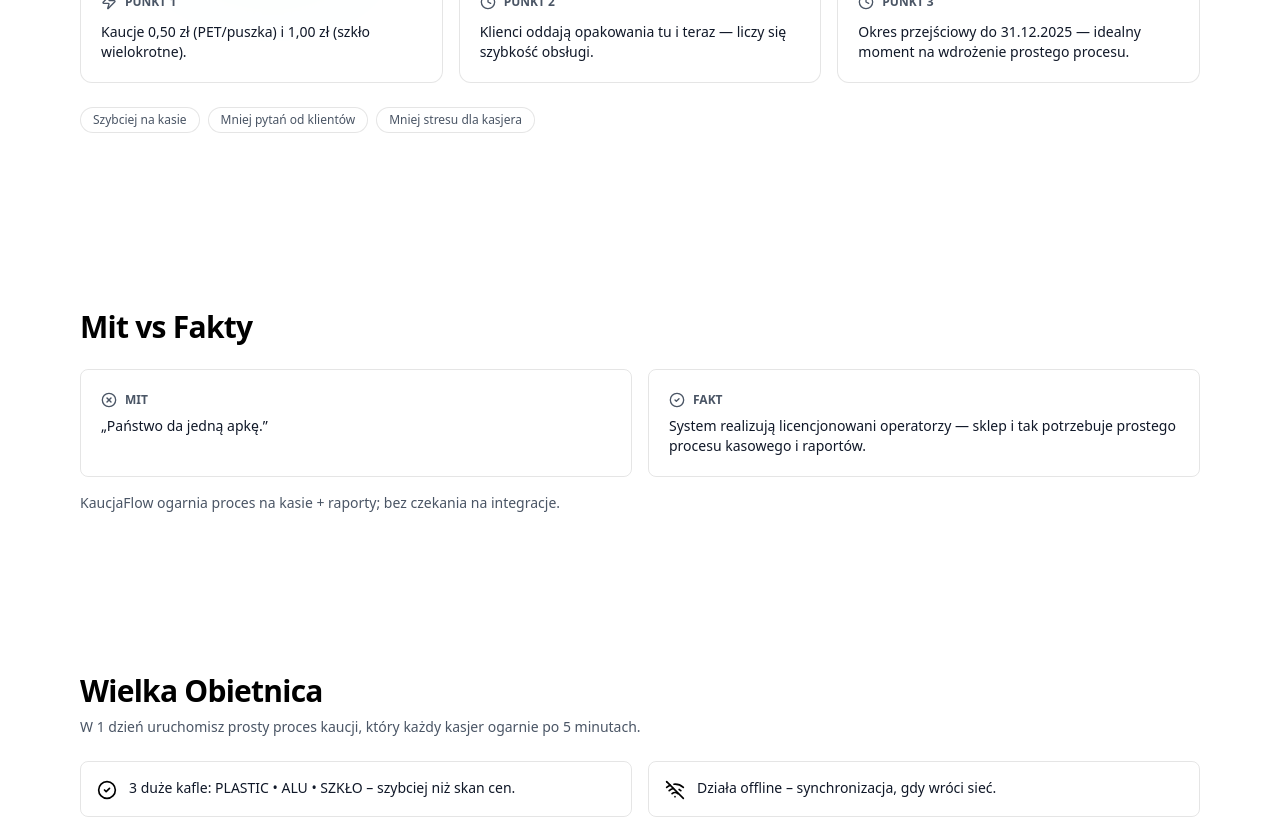
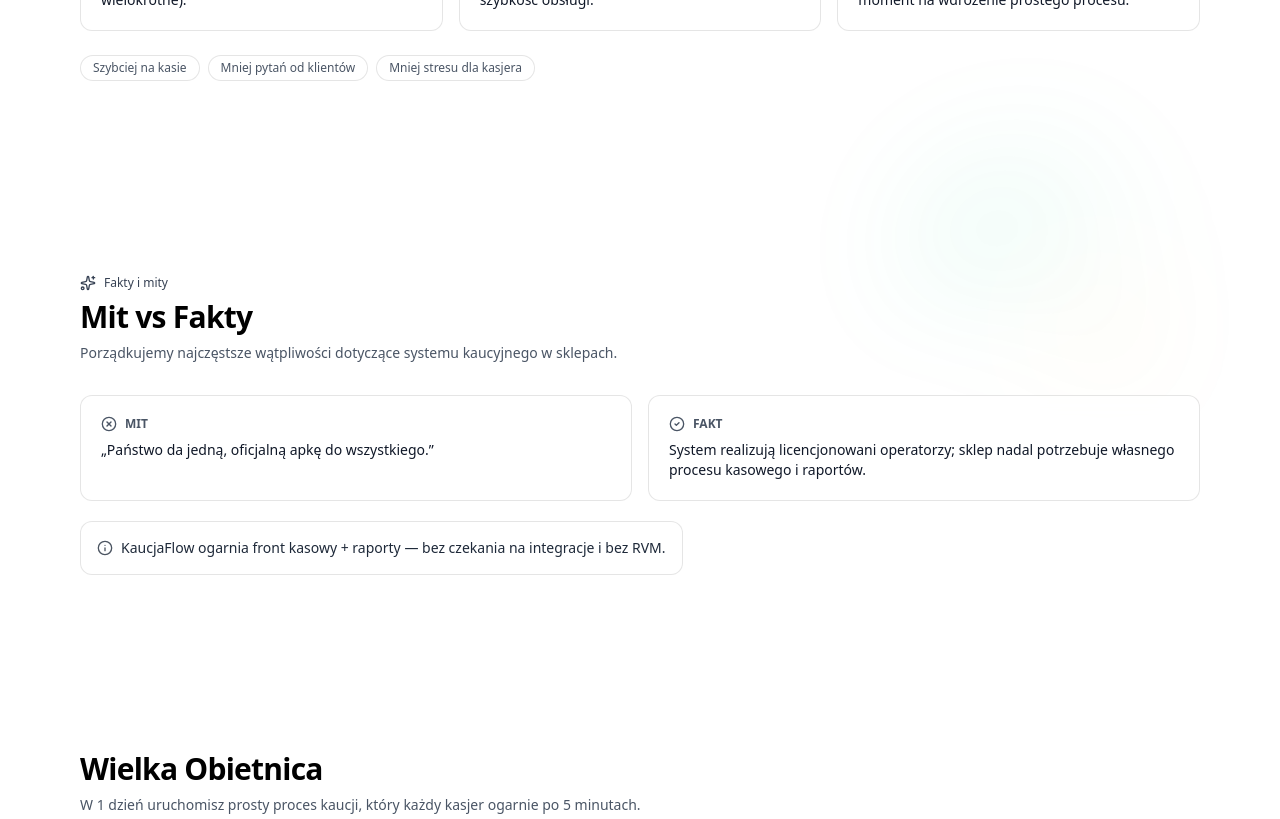
Before and after one commit to dawidglap/kaucjaflow-v2, a Next.js app: page / in a window 1280 px wide. Shown: the part 1180-1999 px from the top of the page. Built offline with nearby package versions, Linux system fonts and the light colour scheme.

Commit message:
styling components

```diff
--- a/src/components/Hero.tsx
+++ b/src/components/Hero.tsx
@@ -2,7 +2,7 @@
 
 import React from 'react';
 import Link from 'next/link';
-import { motion, useReducedMotion } from 'framer-motion';
+import { motion, useReducedMotion, type MotionProps } from 'framer-motion';
 
 export type HeroProps = {
   badge?: string;
@@ -25,15 +25,12 @@
 }: HeroProps) {
   const prefersReduce = useReducedMotion();
 
-  // Animations
-  const fadeUp = {
-    hidden: { opacity: 0, y: prefersReduce ? 0 : 12 },
-    show: (i = 0) => ({
-      opacity: 1,
-      y: 0,
-      transition: { delay: 0.06 * i, duration: 0.5, ease: 'easeOut' },
-    }),
-  };
+  // Helper tipizzato: niente "ease", y sempre presente
+  const fade = (i = 0): MotionProps => ({
+    initial: { opacity: 0, y: prefersReduce ? 0 : 12 },
+    animate: { opacity: 1, y: 0 },
+    transition: { delay: 0.06 * i, duration: prefersReduce ? 0.35 : 0.5 },
+  });
 
   return (
     <section
@@ -77,10 +74,7 @@
           {/* Badge */}
           <motion.div
             className="mb-5 inline-flex items-center gap-2 rounded-full border border-black/10 bg-white/70 px-3 py-1 text-xs font-medium text-gray-800 backdrop-blur-md dark:border-white/15 dark:bg-white/10 dark:text-gray-100"
-            variants={fadeUp}
-            initial="hidden"
-            animate="show"
-            custom={0}
+            {...fade(0)}
           >
             <span className="inline-block h-2 w-2 rounded-full bg-emerald-500" />
             {badge}
@@ -90,10 +84,7 @@
           <motion.h1
             id="hero-title"
             className="text-balance text-4xl font-semibold leading-[1.05] tracking-tight sm:text-5xl md:text-6xl"
-            variants={fadeUp}
-            initial="hidden"
-            animate="show"
-            custom={1}
+            {...fade(1)}
           >
             {title}
           </motion.h1>
@@ -101,10 +92,7 @@
           {/* Sub */}
           <motion.p
             className="mt-4 max-w-2xl text-pretty text-base text-gray-700 dark:text-gray-300 sm:text-lg"
-            variants={fadeUp}
-            initial="hidden"
-            animate="show"
-            custom={2}
+            {...fade(2)}
           >
             {subtitle}
           </motion.p>
@@ -112,10 +100,7 @@
           {/* CTA */}
           <motion.div
             className="mt-7 flex flex-col gap-3 sm:flex-row sm:items-center"
-            variants={fadeUp}
-            initial="hidden"
-            animate="show"
-            custom={3}
+            {...fade(3)}
           >
             <Link
               href={ctaHref}
@@ -132,10 +117,7 @@
           {/* Micro-stats */}
           <motion.ul
             className="mt-10 grid max-w-3xl grid-cols-2 gap-3 text-sm text-gray-600 dark:text-gray-300 sm:grid-cols-3"
-            variants={fadeUp}
-            initial="hidden"
-            animate="show"
-            custom={4}
+            {...fade(4)}
           >
             <li className="rounded-lg border border-black/10 bg-white/60 px-3 py-2 backdrop-blur dark:border-white/15 dark:bg-white/10">
               <span className="font-semibold text-gray-900 dark:text-gray-100">Offline-first</span>
--- a/src/components/MythBuster.tsx
+++ b/src/components/MythBuster.tsx
@@ -1,9 +1,13 @@
 'use client';
 
 import React from 'react';
-import { CircleX, CircleCheck } from 'lucide-react';
+import { motion, useReducedMotion, type MotionProps } from 'framer-motion';
+import { CircleX, CircleCheck, Info, Sparkles } from 'lucide-react';
 
 export type MythBusterProps = {
+  eyebrow?: string;         // es. "Fakty i mity"
+  title?: string;           // h2
+  sublead?: string;         // breve spiegazione (opzionale)
   myth?: string;
   fact?: string;
   note?: string;
@@ -11,49 +15,110 @@
 };
 
 export default function MythBuster({
-  myth = '„Państwo da jedną apkę.”',
-  fact = 'System realizują licencjonowani operatorzy — sklep i tak potrzebuje prostego procesu kasowego i raportów.',
-  note = 'KaucjaFlow ogarnia proces na kasie + raporty; bez czekania na integracje.',
+  eyebrow = 'Fakty i mity',
+  title = 'Mit vs Fakty',
+  sublead = 'Porządkujemy najczęstsze wątpliwości dotyczące systemu kaucyjnego w sklepach.',
+  myth = '„Państwo da jedną, oficjalną apkę do wszystkiego.”',
+  fact = 'System realizują licencjonowani operatorzy; sklep nadal potrzebuje własnego procesu kasowego i raportów.',
+  note = 'KaucjaFlow ogarnia front kasowy + raporty — bez czekania na integracje i bez RVM.',
   className,
 }: MythBusterProps) {
+  const prefersReduce = useReducedMotion();
+
+  const fade = (i = 0): MotionProps => ({
+    initial: { opacity: 0, y: prefersReduce ? 0 : 12 },
+    animate: { opacity: 1, y: 0 },
+    transition: { delay: 0.06 * i, duration: prefersReduce ? 0.35 : 0.5 },
+  });
+
   return (
     <section
       id="myth"
-      className={`mx-auto w-full max-w-6xl px-4 py-14 sm:py-20 ${className || ''}`}
+      className={`relative isolate ${className || ''}`}
       aria-labelledby="myth-title"
     >
-      <header className="mb-6">
-        <h2 id="myth-title" className="text-balance text-2xl font-semibold tracking-tight sm:text-3xl">
-          Mit vs Fakty
-        </h2>
-      </header>
+      {/* Background flair (discreto) */}
+      <div aria-hidden className="pointer-events-none absolute inset-0 -z-10">
+        <div className="absolute right-[8%] top-[-8%] h-[34vh] w-[34vh] rounded-full blur-3xl opacity-35
+                        bg-[conic-gradient(from_260deg,theme(colors.emerald.400/.28),transparent_55%,theme(colors.amber.400/.22),transparent_75%)]
+                        dark:bg-[conic-gradient(from_260deg,theme(colors.emerald.300/.22),transparent_55%,theme(colors.amber.300/.18),transparent_75%)]" />
+      </div>
 
-      <div className="grid gap-4 sm:grid-cols-2">
-        {/* MIT */}
-        <div className="rounded-lg border border-black/10 p-5 dark:border-white/15">
-          <div className="mb-2 inline-flex items-center gap-2 text-xs font-semibold uppercase text-gray-600 dark:text-gray-300">
-            <CircleX className="h-4 w-4" />
-            Mit
-          </div>
-          <p className="text-sm text-gray-900 dark:text-gray-100">{myth}</p>
+      <div className="mx-auto w-full max-w-6xl px-4 py-16 sm:py-20 md:py-24">
+        {/* Eyebrow */}
+        <motion.p
+          className="mb-2 inline-flex items-center gap-2 text-xs font-medium text-gray-700 dark:text-gray-300"
+          {...fade(0)}
+        >
+          <Sparkles className="h-4 w-4" />
+          {eyebrow}
+        </motion.p>
+
+        {/* Heading */}
+        <motion.h2
+          id="myth-title"
+          className="text-balance text-2xl font-semibold tracking-tight sm:text-3xl"
+          {...fade(1)}
+        >
+          {title}
+        </motion.h2>
+
+        {/* Sublead (opzionale) */}
+        {sublead && (
+          <motion.p
+            className="mt-2 max-w-2xl text-sm text-gray-600 dark:text-gray-300"
+            {...fade(2)}
+          >
+            {sublead}
+          </motion.p>
+        )}
+
+        {/* Cards: 1 col mobile, 2 col desktop */}
+        <div className="mt-8 grid grid-cols-1 gap-4 md:grid-cols-2">
+          {/* MIT */}
+          <motion.article
+            aria-labelledby="myth-card-title"
+            className="flex h-full flex-col rounded-xl border border-black/10 bg-white/60 p-5 backdrop-blur dark:border-white/15 dark:bg-white/10"
+            {...fade(3)}
+          >
+            <h3
+              id="myth-card-title"
+              className="mb-2 inline-flex items-center gap-2 text-xs font-semibold uppercase text-gray-600 dark:text-gray-300"
+            >
+              <CircleX className="h-4 w-4" />
+              Mit
+            </h3>
+            <p className="text-sm text-gray-900 dark:text-gray-100">{myth}</p>
+          </motion.article>
+
+          {/* FAKT */}
+          <motion.article
+            aria-labelledby="fact-card-title"
+            className="flex h-full flex-col rounded-xl border border-black/10 bg-white/60 p-5 backdrop-blur dark:border-white/15 dark:bg-white/10"
+            {...fade(4)}
+          >
+            <h3
+              id="fact-card-title"
+              className="mb-2 inline-flex items-center gap-2 text-xs font-semibold uppercase text-gray-600 dark:text-gray-300"
+            >
+              <CircleCheck className="h-4 w-4" />
+              Fakt
+            </h3>
+            <p className="text-sm text-gray-900 dark:text-gray-100">{fact}</p>
+          </motion.article>
         </div>
 
-        {/* FAKT */}
-        <div className="rounded-lg border border-black/10 p-5 dark:border-white/15">
-          <div className="mb-2 inline-flex items-center gap-2 text-xs font-semibold uppercase text-gray-600 dark:text-gray-300">
-            <CircleCheck className="h-4 w-4" />
-            Fakt
-          </div>
-          <p className="text-sm text-gray-900 dark:text-gray-100">{fact}</p>
-        </div>
+        {/* Nota full-width */}
+        {note && (
+          <motion.aside
+            className="mt-5 inline-flex items-start gap-2 rounded-xl border border-black/10 bg-white/60 p-4 text-sm text-gray-800 backdrop-blur dark:border-white/15 dark:bg-white/10 dark:text-gray-100"
+            {...fade(5)}
+          >
+            <Info className="mt-0.5 h-4 w-4 shrink-0 opacity-80" />
+            <span>{note}</span>
+          </motion.aside>
+        )}
       </div>
-
-      {/* Nota dodatkowa */}
-      {note && (
-        <p className="mt-4 text-sm text-gray-600 dark:text-gray-300">
-          {note}
-        </p>
-      )}
     </section>
   );
 }
--- a/src/components/WhyNow.tsx
+++ b/src/components/WhyNow.tsx
@@ -1,7 +1,7 @@
 'use client';
 
 import React from 'react';
-import { motion, useReducedMotion } from 'framer-motion';
+import { motion, useReducedMotion, type MotionProps } from 'framer-motion';
 import { CalendarDays, Zap, Clock } from 'lucide-react';
 
 export type WhyNowProps = {
@@ -21,14 +21,12 @@
 }: WhyNowProps) {
   const prefersReduce = useReducedMotion();
 
-  const fadeUp = {
-    hidden: { opacity: 0, y: prefersReduce ? 0 : 12 },
-    show: (i = 0) => ({
-      opacity: 1,
-      y: 0,
-      transition: { delay: 0.06 * i, duration: 0.5, ease: 'easeOut' },
-    }),
-  };
+  // Helper animazione: y sempre presente, niente 'ease' stringa
+  const fade = (i = 0): MotionProps => ({
+    initial: { opacity: 0, y: prefersReduce ? 0 : 12 },
+    animate: { opacity: 1, y: 0 },
+    transition: { delay: 0.06 * i, duration: prefersReduce ? 0.35 : 0.5 },
+  });
 
   const ICONS = [Zap, Clock, Clock];
 
@@ -38,7 +36,7 @@
       className={`relative isolate ${className || ''}`}
       aria-labelledby="whynow-title"
     >
-      {/* Subtle background flair */}
+      {/* Background flair */}
       <div aria-hidden className="pointer-events-none absolute inset-0 -z-10">
         <div className="absolute left-[10%] top-[-10%] h-[36vh] w-[36vh] rounded-full blur-3xl opacity-35
                         bg-[conic-gradient(from_140deg,theme(colors.emerald.400/.28),transparent_55%,theme(colors.amber.400/.22),transparent_75%)]
@@ -49,10 +47,7 @@
         {/* Eyebrow */}
         <motion.p
           className="mb-2 inline-flex items-center gap-2 text-xs font-medium text-gray-700 dark:text-gray-300"
-          variants={fadeUp}
-          initial="hidden"
-          animate="show"
-          custom={0}
+          {...fade(0)}
         >
           <CalendarDays className="h-4 w-4" />
           Start systemu
@@ -62,10 +57,7 @@
         <motion.h2
           id="whynow-title"
           className="text-balance text-2xl font-semibold tracking-tight sm:text-3xl"
-          variants={fadeUp}
-          initial="hidden"
-          animate="show"
-          custom={1}
+          {...fade(1)}
         >
           Dlaczego teraz?
         </motion.h2>
@@ -73,36 +65,30 @@
         {/* Lead */}
         <motion.p
           className="mt-2 max-w-2xl text-sm text-gray-600 dark:text-gray-300"
-          variants={fadeUp}
-          initial="hidden"
-          animate="show"
-          custom={2}
+          {...fade(2)}
         >
           System kaucji działa od <strong>{startDate}</strong>. To moment, by
           ułożyć prosty proces na kasie i uniknąć kolejek.
         </motion.p>
 
-        {/* Bullets — 1 col mobile, 3 cols desktop */}
+        {/* Bullets — 1 col mobile, 3 col desktop */}
         <motion.ul
           className="mt-8 grid grid-cols-1 items-stretch gap-4 md:grid-cols-3"
-          initial="hidden"
-          animate="show"
+          {...fade(3)}
         >
           {bullets.map((b, i) => {
             const Icon = ICONS[i % ICONS.length] || Clock;
             return (
-              <motion.li
+              <li
                 key={i}
                 className="flex h-full flex-col rounded-xl border border-black/10 bg-white/60 p-5 backdrop-blur dark:border-white/15 dark:bg-white/10"
-                variants={fadeUp}
-                custom={3 + i}
               >
                 <div className="mb-3 inline-flex items-center gap-2 text-xs font-semibold uppercase text-gray-600 dark:text-gray-300">
                   <Icon className="h-4 w-4" />
                   Punkt {i + 1}
                 </div>
                 <p className="text-sm text-gray-900 dark:text-gray-100">{b}</p>
-              </motion.li>
+              </li>
             );
           })}
         </motion.ul>
@@ -110,10 +96,7 @@
         {/* Micro chips */}
         <motion.div
           className="mt-6 flex flex-wrap gap-2 text-xs text-gray-600 dark:text-gray-300"
-          variants={fadeUp}
-          initial="hidden"
-          animate="show"
-          custom={bullets.length + 4}
+          {...fade(3 + bullets.length)}
         >
           <span className="rounded-full border border-black/10 bg-white/60 px-3 py-1 backdrop-blur dark:border-white/15 dark:bg-white/10">
             Szybciej na kasie
```
Also changed, not shown: src/components/Navbar.tsx (+5 -5 lines).
